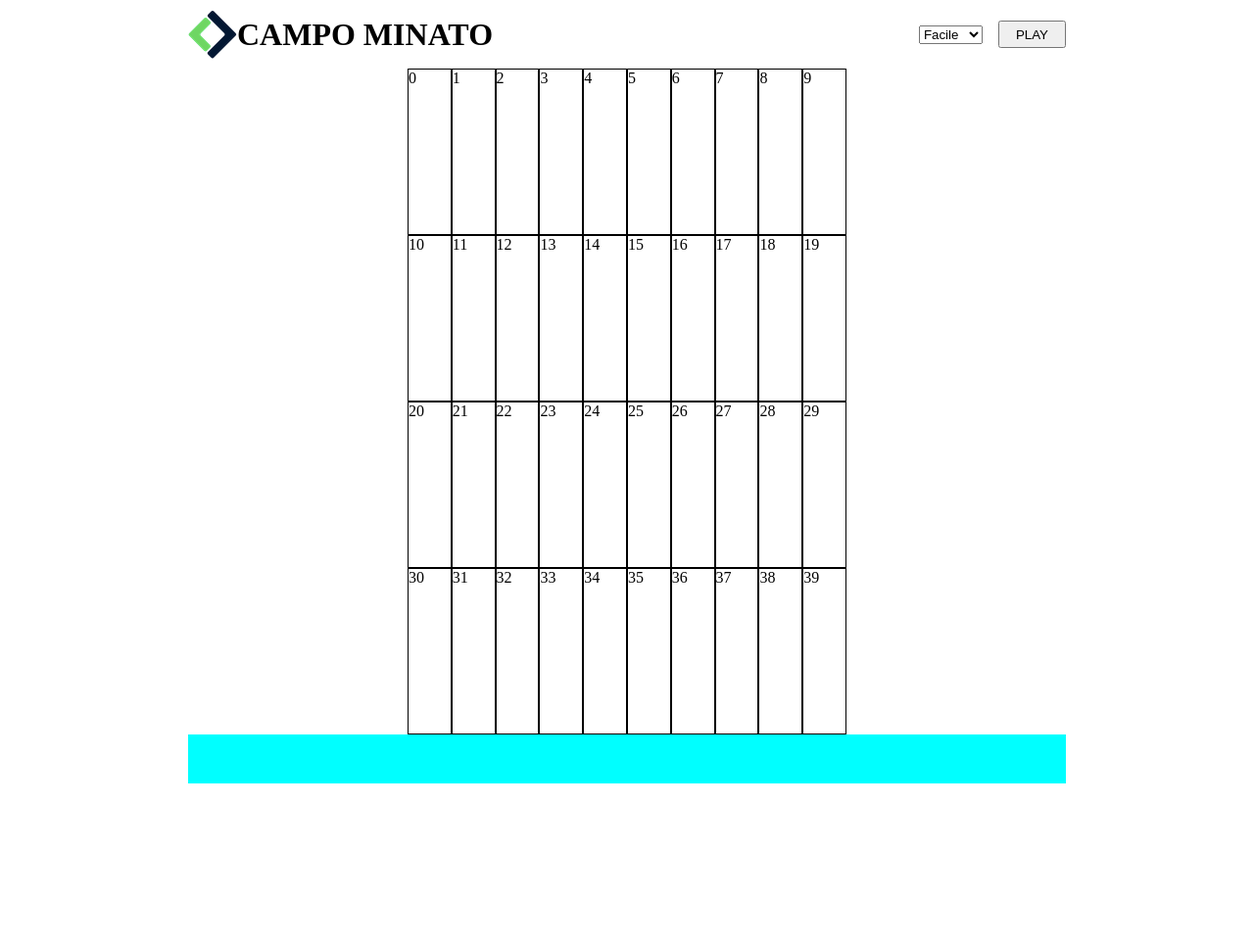
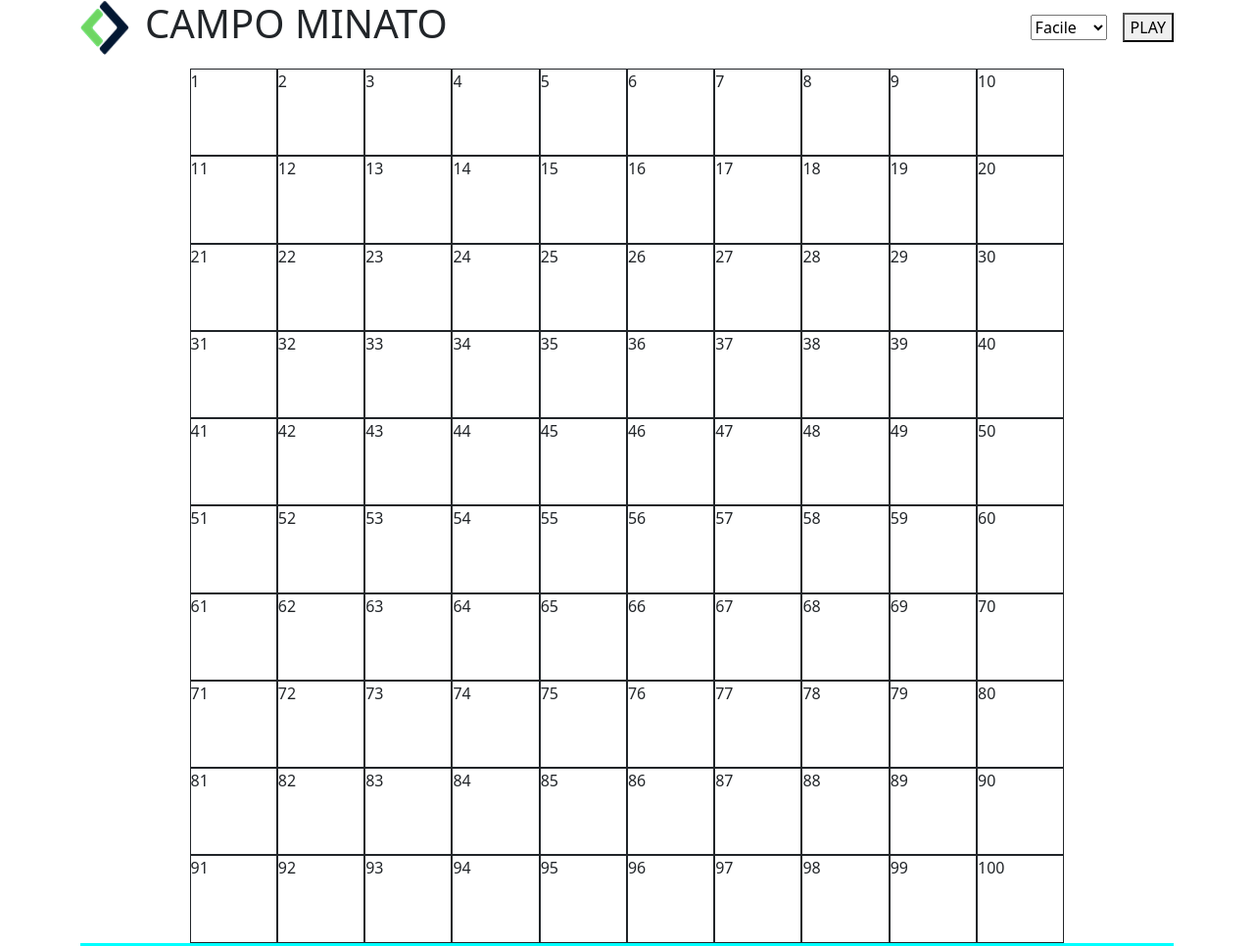
Before and after one commit to Richter96/js-campominato-grid, a plain HTML site: page index.html in a window 1280 px wide. Shown: the top 966 px of the page at 98% size. Before the commit the page ends 800 px from the top, so only its background shows below. Drawn offline with nearby package versions, Linux system fonts and the light colour scheme.

Commit message:
add bootstrap

```diff
--- a/asset/css/style.css
+++ b/asset/css/style.css
@@ -1,32 +1,24 @@
-* {
-    padding: 0;
-    margin: 0;
-    box-sizing: border-box;
-}
 
+/*
 .container {
     width: 70%;
     margin: auto;
-}
+} */
 
-.container_main {
+/* .container_main {
     height: calc(100vh - 120px);
-}
+} */
 
-.row {
+/* .row {
     display: flex;
     justify-content: space-between;
     height: 100%;
-}
+} */
 
 img {
     max-width: 100%;
 }
 
-.logo {
-    display: flex;
-    align-items: center;
-}
 
 .col-btn {
     display: flex;
@@ -34,7 +26,6 @@ img {
 }
 
 .col-btn button {
-    padding: 0.3rem 1rem;
     margin-left: 1rem;
 }
 
@@ -45,7 +36,7 @@ header {
 .container_main {
     display: flex;
     flex-wrap: wrap;
-    width: 50%;
+    width: 80%;
     margin: auto;
 }
 
--- a/asset/js/main.js
+++ b/asset/js/main.js
@@ -22,11 +22,11 @@ con difficoltà 3 => 49 caselle, con un numero compreso tra 1 e 49, divise in 7
 // recuper elementi del dom nel quale inserire il loop
 const Container_box_el = document.querySelector('.container_main')
 
-const numberBox = 40
+const numberBox = 100
 
 
 // makup del codice html
-for (let i = 0; i < numberBox; i++) {
+for (let i = 1; i <= numberBox; i++) {
     console.log([i])
 // creiamo un markup per i box
     const Box_Markup = `<div class="box"><span>${[i]}</span></div>`
--- a/index.html
+++ b/index.html
@@ -5,14 +5,15 @@
     <meta http-equiv="X-UA-Compatible" content="IE=edge">
     <meta name="viewport" content="width=device-width, initial-scale=1.0">
     <link rel="stylesheet" href="./asset/css/style.css">
+    <link href="https://cdn.jsdelivr.net/npm/bootstrap@5.2.3/dist/css/bootstrap.min.css" rel="stylesheet" integrity="sha384-rbsA2VBKQhggwzxH7pPCaAqO46MgnOM80zW1RWuH61DGLwZJEdK2Kadq2F9CUG65" crossorigin="anonymous">
     <title>Campominato</title>
 </head>
 <body>
-    <div class="container">
+    <div class="container-sm">
         <header>
-            <div class="row">
-                <div class="col logo">
-                    <img src="./asset/img/Logo.png" alt="">
+            <div class="d-flex justify-content-between align-items-center">
+                <div class="col_logo d-flex">
+                    <img class="pe-3" src="./asset/img/Logo.png" alt="">
                     <h1>CAMPO MINATO</h1>
                 </div>
                 <div class="col-btn">
@@ -35,5 +36,6 @@
     </div>
 
     <script src="./asset/js/main.js"></script>
+    <script src="https://cdn.jsdelivr.net/npm/bootstrap@5.2.3/dist/js/bootstrap.bundle.min.js" integrity="sha384-kenU1KFdBIe4zVF0s0G1M5b4hcpxyD9F7jL+jjXkk+Q2h455rYXK/7HAuoJl+0I4" crossorigin="anonymous"></script>
 </body>
 </html>
```
